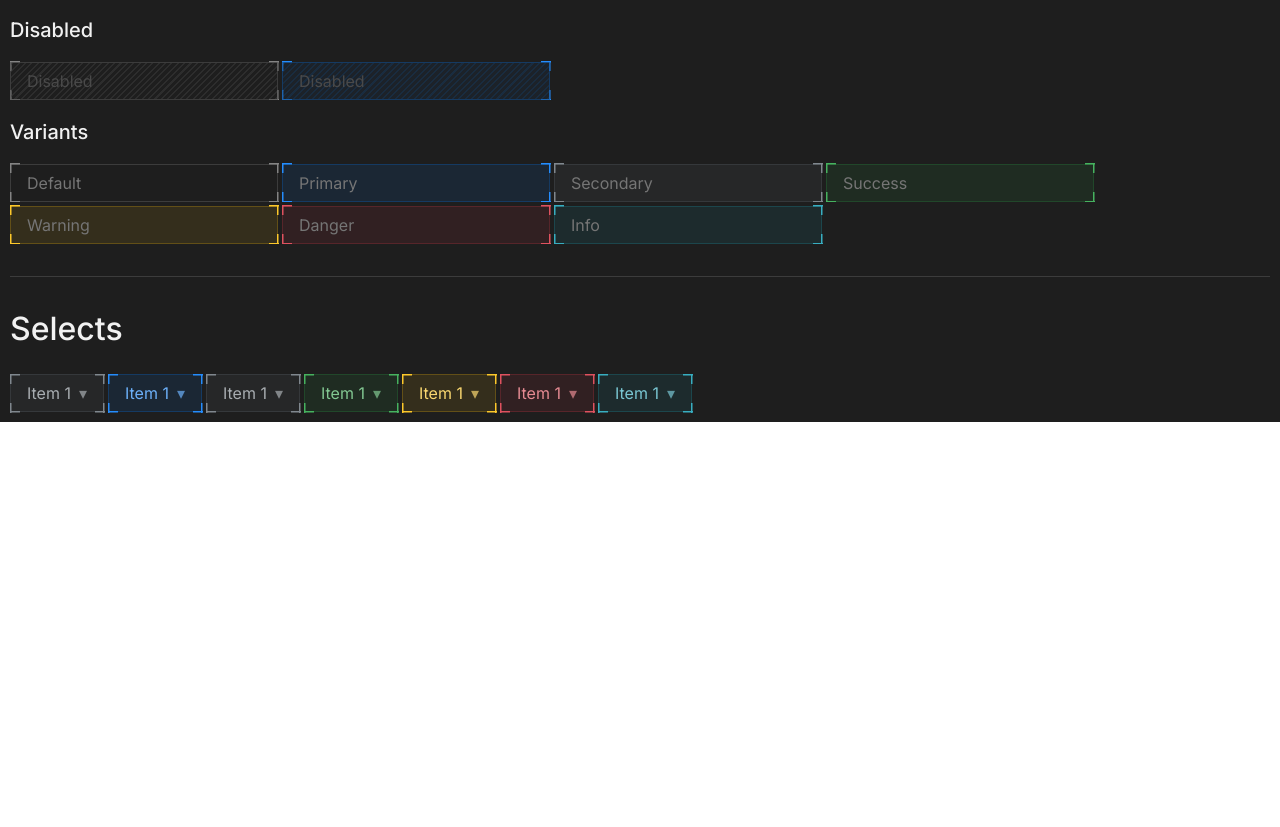
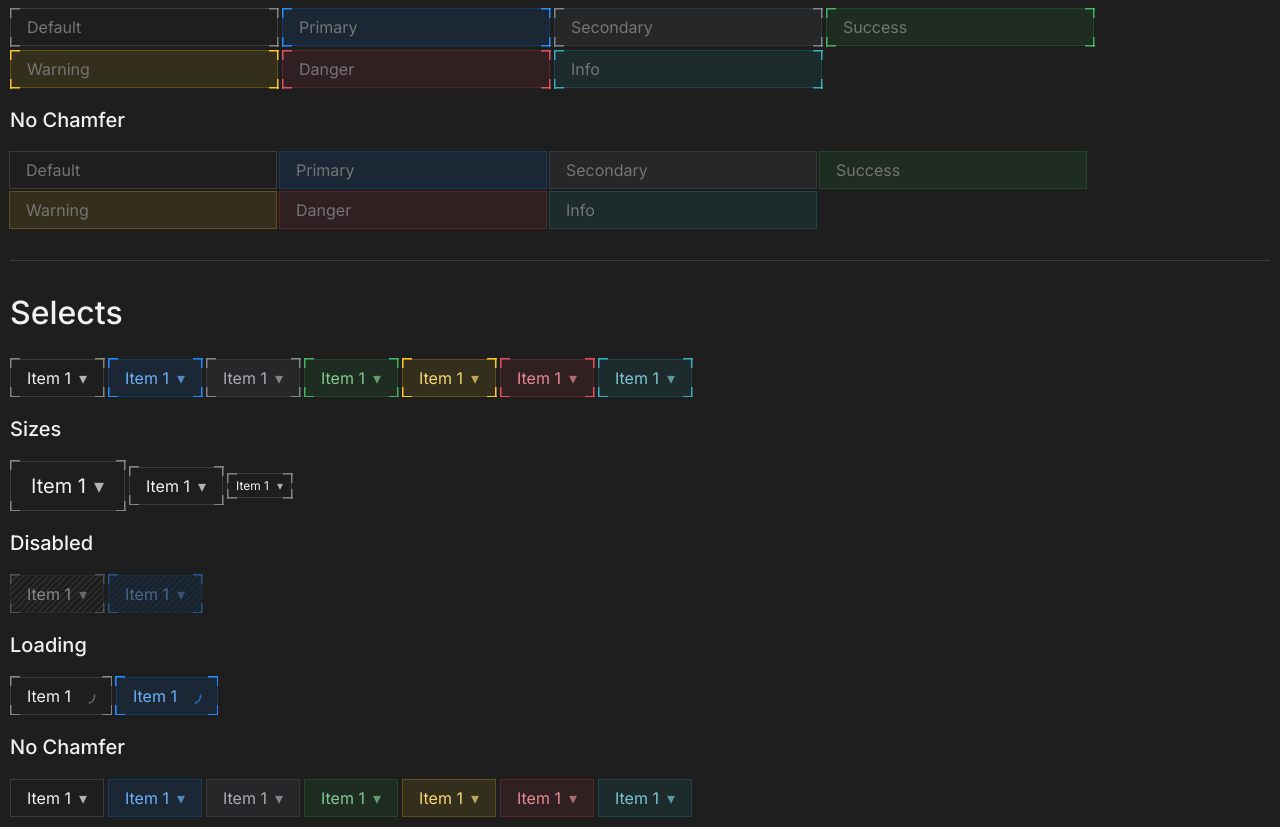
Before and after one commit to jackcrane/ui, a React (Vite) app: page / in a window 1280 px wide. Shown: the part 1174-2001 px from the top of the page. Before the commit the page ends 1896 px from the top, so only its background shows below. Built offline with nearby package versions, Linux system fonts and the light colour scheme.

Commit message:
select and loader

```diff
--- a/src/App.jsx
+++ b/src/App.jsx
@@ -1,25 +1,14 @@
 import React from "react";
-import Button from "./components/Button/button";
+import Button, { ColorSwitcher } from "./components/Button/button";
 import { JCUIProvider } from "./components/jcui/provider";
 import { Blocks } from "./democomponents/blocks";
 
 function App() {
   return (
-    <div>
-      <h1>JC/UI</h1>
-      <hr />
-      <div
-        style={{
-          display: "flex",
-          flexDirection: "row",
-          marginBottom: 300,
-        }}
-      >
-        <JCUIProvider theme="dark" style={{ flex: 1, padding: 10 }}>
-          <Blocks />
-        </JCUIProvider>
-      </div>
-    </div>
+    <JCUIProvider theme="dark" style={{ flex: 1, padding: 10 }}>
+      <ColorSwitcher />
+      <Blocks />
+    </JCUIProvider>
   );
 }
 
--- /dev/null
+++ b/src/components/Loader/loader.jsx
@@ -0,0 +1,5 @@
+import styles from "./loader.module.css";
+
+export const Loader = (props) => (
+  <span className={styles.loader} {...props}></span>
+);
--- /dev/null
+++ b/src/components/Loader/loader.module.css
@@ -0,0 +1,19 @@
+.loader {
+  width: 16px;
+  height: 16px;
+  border: var(--border-thickness) solid transparent;
+  border-bottom-color: var(--border-accent-color, var(--primary-color));
+  border-radius: 50%;
+  display: inline-block;
+  box-sizing: border-box;
+  animation: rotation 1s linear infinite;
+}
+
+@keyframes rotation {
+  0% {
+    transform: rotate(0deg);
+  }
+  100% {
+    transform: rotate(360deg);
+  }
+}
--- a/src/components/Select/select.jsx
+++ b/src/components/Select/select.jsx
@@ -2,6 +2,9 @@ import { Select } from "radix-ui";
 import clsx from "clsx";
 import styles from "./select.module.css";
 import chamferStyles from "../../general/chamfer.module.css";
+import hatchStyles from "../../general/hatch.module.css";
+import classNames from "classnames";
+import { Loader } from "../Loader/loader";
 
 /**
  * Select component.
@@ -18,16 +21,17 @@ export default function SelectInput({
   options,
   value,
   onValueChange,
-  variant = "secondary",
+  variant,
   size,
   disabled,
   chamfer = true,
+  loading = false,
 }) {
   return (
     <Select.Root
       value={value}
       onValueChange={onValueChange}
-      disabled={disabled}
+      disabled={disabled || loading}
     >
       <Select.Trigger
         className={clsx(
@@ -36,17 +40,27 @@ export default function SelectInput({
           chamfer && chamferStyles.chamfer,
           size === "large" && styles.large,
           size === "small" && styles.small,
-          disabled && styles.disabled
+          disabled && styles.disabled,
+          disabled && hatchStyles.hatch
+          // loading && styles.disabled
         )}
       >
         <Select.Value />
-        <Select.Icon className={styles.icon}>▾</Select.Icon>
+        {loading ? (
+          <Loader />
+        ) : (
+          <Select.Icon className={styles.icon}>▾</Select.Icon>
+        )}
       </Select.Trigger>
 
-      <Select.Portal
-        container={document.getElementsByClassName("jcui-provider")[0]}
-      >
-        <Select.Content className={styles.content} sideOffset={6}>
+      <Select.Portal>
+        <Select.Content
+          className={classNames(
+            styles.content,
+            chamfer && chamferStyles.chamfer
+          )}
+          sideOffset={6}
+        >
           <Select.Viewport>
             {options.map((opt) => (
               <Select.Item
--- a/src/components/Select/select.module.css
+++ b/src/components/Select/select.module.css
@@ -52,7 +52,6 @@
 .content {
   background-color: var(--body-bg);
   border: var(--border-thickness) solid var(--border-color);
-  box-shadow: 0 8px 24px rgba(0, 0, 0, 0.15);
 }
 
 .item {
--- a/src/components/jcui/provider.jsx
+++ b/src/components/jcui/provider.jsx
@@ -1,14 +1,53 @@
+import { createContext, useContext, useEffect, useMemo, useState } from "react";
 import dark from "./dark.module.css";
 import light from "./light.module.css";
 import global from "./global.module.css";
 import classnames from "classnames";
 
-export const JCUIProvider = ({ children, theme, className, ...props }) => {
+const DEFAULT_THEME = "light";
+
+const ThemeContext = createContext({
+  theme: DEFAULT_THEME,
+  setTheme: () => {},
+});
+
+export const useJCUITheme = () => useContext(ThemeContext);
+
+export const JCUIProvider = ({
+  children,
+  theme: initialTheme = DEFAULT_THEME,
+  className,
+  ...props
+}) => {
+  const [theme, setTheme] = useState(initialTheme);
+  const themeClass = theme === "dark" ? dark.dark : light.light;
+  const globalClass = global.global;
+
+  useEffect(() => {
+    setTheme(initialTheme);
+  }, [initialTheme]);
+
+  useEffect(() => {
+    if (typeof document === "undefined") {
+      return undefined;
+    }
+
+    const body = document.body;
+    body.classList.add(themeClass, globalClass);
+
+    return () => {
+      body.classList.remove(themeClass, globalClass);
+    };
+  }, [themeClass, globalClass]);
+
+  const contextValue = useMemo(() => ({ theme, setTheme }), [theme]);
+
   return (
+    <ThemeContext.Provider value={contextValue}>
       <div
         className={classnames(
-        theme === "dark" ? dark.dark : light.light,
-        global.global,
+          themeClass,
+          globalClass,
           "jcui-provider",
           className
         )}
@@ -16,5 +55,6 @@ export const JCUIProvider = ({ children, theme, className, ...props }) => {
       >
         {children}
       </div>
+    </ThemeContext.Provider>
   );
 };
--- a/src/democomponents/inputs.jsx
+++ b/src/democomponents/inputs.jsx
@@ -68,6 +68,50 @@ export const Inputs = () => {
         <Input type="text" placeholder="Danger" variant="danger" />
         <Input type="text" placeholder="Info" variant="info" />
       </div>
+
+      <h3>No Chamfer</h3>
+      <div
+        style={{
+          display: "flex",
+          flexDirection: "row",
+          gap: 4,
+          alignItems: "center",
+          flexWrap: "wrap",
+        }}
+      >
+        <Input type="text" placeholder="Default" chamfer={false} />
+        <Input
+          type="text"
+          placeholder="Primary"
+          variant="primary"
+          chamfer={false}
+        />
+        <Input
+          type="text"
+          placeholder="Secondary"
+          variant="secondary"
+          chamfer={false}
+        />
+        <Input
+          type="text"
+          placeholder="Success"
+          variant="success"
+          chamfer={false}
+        />
+        <Input
+          type="text"
+          placeholder="Warning"
+          variant="warning"
+          chamfer={false}
+        />
+        <Input
+          type="text"
+          placeholder="Danger"
+          variant="danger"
+          chamfer={false}
+        />
+        <Input type="text" placeholder="Info" variant="info" chamfer={false} />
+      </div>
     </div>
   );
 };
--- a/src/democomponents/selects.jsx
+++ b/src/democomponents/selects.jsx
@@ -1,6 +1,22 @@
+import { useState } from "react";
 import Select from "../components/Select/select";
 
+const OPTIONS = [
+  { value: "1", label: "Item 1" },
+  { value: "2", label: "Item 2" },
+  { value: "3", label: "Item 3" },
+  { value: "4", label: "Item 4" },
+  { value: "5", label: "Item 5" },
+];
+
 export const Selects = () => {
+  const [value, setValue] = useState("1");
+
+  const onValueChange = (nextValue) => {
+    setValue(nextValue);
+    console.log(nextValue);
+  };
+
   return (
     <div>
       <h2>Selects</h2>
@@ -13,102 +29,177 @@ export const Selects = () => {
           flexWrap: "wrap",
         }}
       >
+        <Select options={OPTIONS} value={value} onValueChange={onValueChange} />
         <Select
-          options={[
-            { value: "1", label: "Item 1" },
-            { value: "2", label: "Item 2" },
-            { value: "3", label: "Item 3" },
-            { value: "4", label: "Item 4" },
-            { value: "5", label: "Item 5" },
-          ]}
-          value="1"
-          onValueChange={(value) => {
-            console.log(value);
-          }}
-        />
-        <Select
-          options={[
-            { value: "1", label: "Item 1" },
-            { value: "2", label: "Item 2" },
-            { value: "3", label: "Item 3" },
-            { value: "4", label: "Item 4" },
-            { value: "5", label: "Item 5" },
-          ]}
-          value="1"
-          onValueChange={(value) => {
-            console.log(value);
-          }}
+          options={OPTIONS}
+          value={value}
+          onValueChange={onValueChange}
           variant="primary"
         />
         <Select
-          options={[
-            { value: "1", label: "Item 1" },
-            { value: "2", label: "Item 2" },
-            { value: "3", label: "Item 3" },
-            { value: "4", label: "Item 4" },
-            { value: "5", label: "Item 5" },
-          ]}
-          value="1"
-          onValueChange={(value) => {
-            console.log(value);
-          }}
+          options={OPTIONS}
+          value={value}
+          onValueChange={onValueChange}
           variant="secondary"
         />
         <Select
-          options={[
-            { value: "1", label: "Item 1" },
-            { value: "2", label: "Item 2" },
-            { value: "3", label: "Item 3" },
-            { value: "4", label: "Item 4" },
-            { value: "5", label: "Item 5" },
-          ]}
-          value="1"
-          onValueChange={(value) => {
-            console.log(value);
-          }}
+          options={OPTIONS}
+          value={value}
+          onValueChange={onValueChange}
           variant="success"
         />
         <Select
-          options={[
-            { value: "1", label: "Item 1" },
-            { value: "2", label: "Item 2" },
-            { value: "3", label: "Item 3" },
-            { value: "4", label: "Item 4" },
-            { value: "5", label: "Item 5" },
-          ]}
-          value="1"
-          onValueChange={(value) => {
-            console.log(value);
-          }}
+          options={OPTIONS}
+          value={value}
+          onValueChange={onValueChange}
           variant="warning"
         />
         <Select
-          options={[
-            { value: "1", label: "Item 1" },
-            { value: "2", label: "Item 2" },
-            { value: "3", label: "Item 3" },
-            { value: "4", label: "Item 4" },
-            { value: "5", label: "Item 5" },
-          ]}
-          value="1"
-          onValueChange={(value) => {
-            console.log(value);
-          }}
+          options={OPTIONS}
+          value={value}
+          onValueChange={onValueChange}
           variant="danger"
         />
         <Select
-          options={[
-            { value: "1", label: "Item 1" },
-            { value: "2", label: "Item 2" },
-            { value: "3", label: "Item 3" },
-            { value: "4", label: "Item 4" },
-            { value: "5", label: "Item 5" },
-          ]}
-          value="1"
-          onValueChange={(value) => {
-            console.log(value);
-          }}
+          options={OPTIONS}
+          value={value}
+          onValueChange={onValueChange}
           variant="info"
+        />
+      </div>
+
+      <h3>Sizes</h3>
+      <div
+        style={{
+          display: "flex",
+          flexDirection: "row",
+          gap: 4,
+          alignItems: "center",
+          flexWrap: "wrap",
+        }}
+      >
+        <Select
+          options={OPTIONS}
+          value={value}
+          onValueChange={onValueChange}
+          size="large"
+        />
+        <Select options={OPTIONS} value={value} onValueChange={onValueChange} />
+        <Select
+          options={OPTIONS}
+          value={value}
+          onValueChange={onValueChange}
+          size="small"
+        />
+      </div>
+
+      <h3>Disabled</h3>
+      <div
+        style={{
+          display: "flex",
+          flexDirection: "row",
+          gap: 4,
+          alignItems: "center",
+          flexWrap: "wrap",
+        }}
+      >
+        <Select
+          options={OPTIONS}
+          value={value}
+          onValueChange={onValueChange}
+          disabled
+        />
+        <Select
+          options={OPTIONS}
+          value={value}
+          onValueChange={onValueChange}
+          variant="primary"
+          disabled
+        />
+      </div>
+
+      <h3>Loading</h3>
+      <div
+        style={{
+          display: "flex",
+          flexDirection: "row",
+          gap: 4,
+          alignItems: "center",
+          flexWrap: "wrap",
+        }}
+      >
+        <Select
+          options={OPTIONS}
+          value={value}
+          onValueChange={onValueChange}
+          loading
+        />
+        <Select
+          options={OPTIONS}
+          value={value}
+          onValueChange={onValueChange}
+          variant="primary"
+          loading
+        />
+      </div>
+
+      <h3>No Chamfer</h3>
+      <div
+        style={{
+          display: "flex",
+          flexDirection: "row",
+          gap: 4,
+          alignItems: "center",
+          flexWrap: "wrap",
+        }}
+      >
+        <Select
+          options={OPTIONS}
+          value={value}
+          onValueChange={onValueChange}
+          chamfer={false}
+        />
+        <Select
+          options={OPTIONS}
+          value={value}
+          onValueChange={onValueChange}
+          variant="primary"
+          chamfer={false}
+        />
+        <Select
+          options={OPTIONS}
+          value={value}
+          onValueChange={onValueChange}
+          variant="secondary"
+          chamfer={false}
+        />
+        <Select
+          options={OPTIONS}
+          value={value}
+          onValueChange={onValueChange}
+          variant="success"
+          chamfer={false}
+        />
+        <Select
+          options={OPTIONS}
+          value={value}
+          onValueChange={onValueChange}
+          variant="warning"
+          chamfer={false}
+        />
+        <Select
+          options={OPTIONS}
+          value={value}
+          onValueChange={onValueChange}
+          variant="danger"
+          chamfer={false}
+        />
+        <Select
+          options={OPTIONS}
+          value={value}
+          onValueChange={onValueChange}
+          variant="info"
+          chamfer={false}
         />
       </div>
     </div>
```
Also changed, not shown: src/components/Button/button.jsx (+23 -0 lines). Lines whose indentation alone changed are shown as unchanged.
